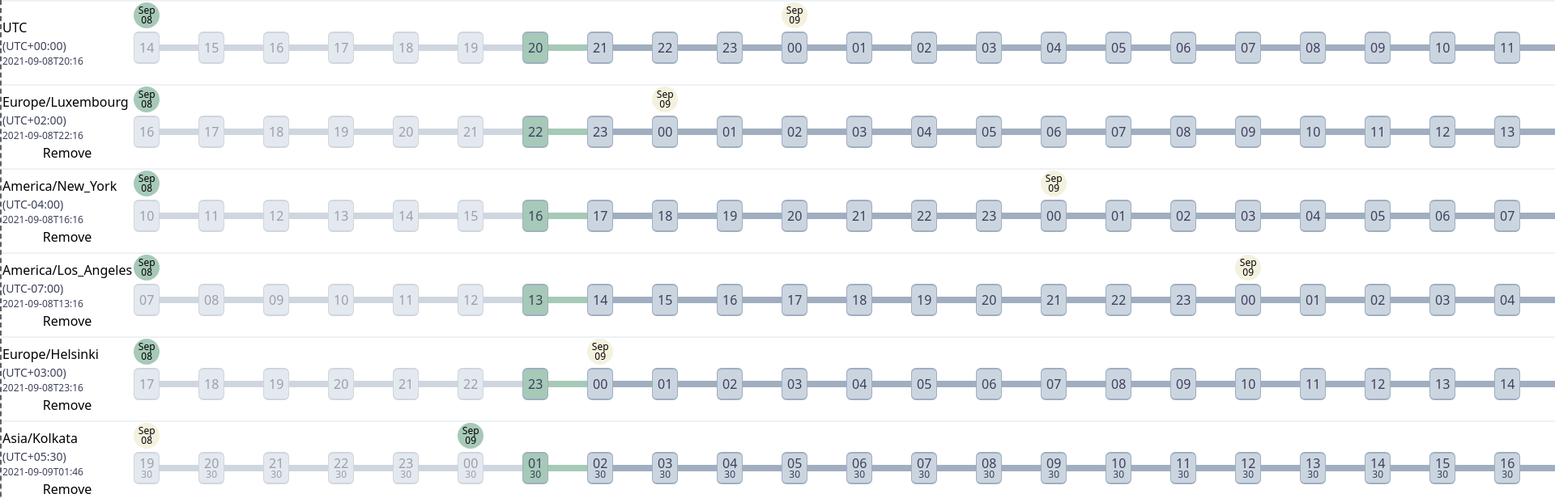
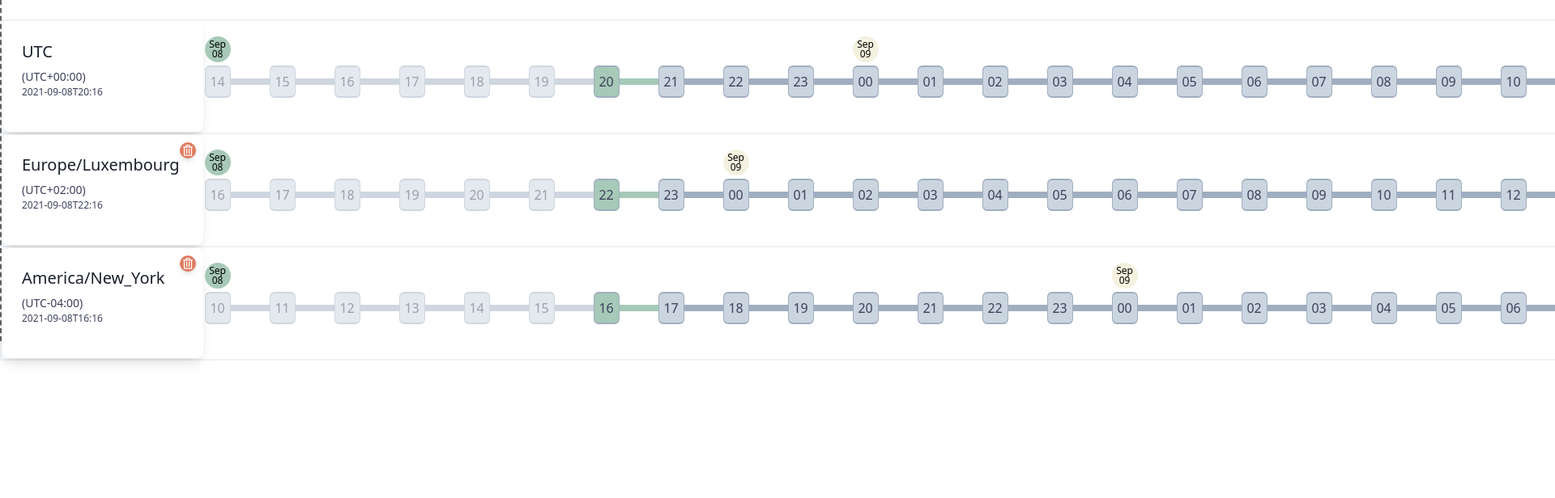
Before and after one commit to qtdzz/timeboard, a Next.js app: page / in a window 1280 px wide. Shown: the top 616 px of the page at 81% size, 1920 px wide, since content can reach past the window. Built offline with nearby package versions, Linux system fonts and the light colour scheme.

Commit message:
Change remove button to icon button

```diff
--- a/src/components/timeboard/TimeBoard.tsx
+++ b/src/components/timeboard/TimeBoard.tsx
@@ -50,18 +50,26 @@ const debounce = (callback: Function, wait: number) => {
 };
 
 type TimeBoardProps = {
-  selectedDate: number;
   baseTimeZone: string;
-  timeZones: string[];
-  removeCallback: Function;
+  defaultTimeZones: string[];
+  selectedDate?: number;
 };
 const TimeBoard = (props: TimeBoardProps) => {
   const { baseTimeZone } = props;
-  const baseDateMoment = moment.tz(props.selectedDate, props.baseTimeZone);
+  const baseDateMoment = props.selectedDate
+    ? moment
+        .tz(props.selectedDate, props.baseTimeZone)
+        .add(-6, 'hour')
+        .minute(0)
+    : moment.tz(baseTimeZone).add(-6, 'hour').minute(0);
   const [currentUTCTime, setCurrentUTCTime] = useState(moment());
   const [height, setHeight] = useState(0);
   const [leftPosition, setLeftPosition] = useState(0);
   const [indicatorLineStyle, setIndicatorLineStyle] = useState({});
+
+  const [timeZones, setTimeZones] = useState(props.defaultTimeZones);
+  const removeCallback = (timeZone: string) =>
+    setTimeZones(timeZones.filter((e: string) => e !== timeZone));
 
   const tableRef = useRef(null);
 
@@ -81,7 +89,7 @@ const TimeBoard = (props: TimeBoardProps) => {
 
   const debounceSetX = debounce((e: number) => setLeftPosition(e), 50);
 
-  const otherTimelines = props.timeZones
+  const otherTimelines = timeZones
     .filter((a) => a !== baseTimeZone)
     .map((timeZone) => (
       <TimeBoardRow
@@ -91,11 +99,12 @@ const TimeBoard = (props: TimeBoardProps) => {
         currentUTCTime={currentUTCTime}
         setIndicatorXFunction={debounceSetX}
         mouseLeftPosition={leftPosition}
-        removeCallback={props.removeCallback}
+        removeCallback={removeCallback}
       ></TimeBoardRow>
     ));
   return (
     <div>
+      <input></input>
       <table className={styles.table} ref={tableRef}>
         <tbody>
           <TimeBoardRow
--- a/src/components/zoneinfo/TimeZoneInfo.module.css
+++ b/src/components/zoneinfo/TimeZoneInfo.module.css
@@ -11,3 +11,19 @@
   @apply text-xs;
   @apply text-[#3D405B];
 }
+.removeButton{
+  @apply inline-block rounded-full bg-[#E07A5F] text-white leading-normal uppercase;
+  @apply shadow-md hover:bg-[#e6866c] hover:shadow-lg;
+  @apply focus:bg-[#E07A5F] focus:shadow-lg focus:outline-none focus:ring-0;
+  @apply active:bg-[#d16f53] active:shadow-lg transition duration-150 ease-in-out;
+  @apply w-5 h-5;
+  @apply mt-[-15px];
+  @apply mr-[-15px];
+}
+.removeButtonContainer {
+  @apply flex justify-center;
+
+}
+.timeZoneRowContainer{
+  @apply flex flex-row justify-between;
+}
--- a/src/components/zoneinfo/TimeZoneInfo.tsx
+++ b/src/components/zoneinfo/TimeZoneInfo.tsx
@@ -18,17 +18,46 @@ const TimeZoneInfo = (props: TimeZoneInfoProps) => {
     props.removeCallback === undefined ? (
       <div></div>
     ) : (
-      <button onClick={() => props.removeCallback!(timeZone)}>Remove</button>
+      <div className={styles.removeButtonContainer}>
+        <button
+          type="button"
+          className={styles.removeButton}
+          onClick={() => props.removeCallback!(timeZone)}
+        >
+          <svg
+            aria-hidden="true"
+            focusable="false"
+            data-prefix="far"
+            data-icon="trash-alt"
+            className="w-3 mx-auto"
+            role="img"
+            xmlns="http://www.w3.org/2000/svg"
+            viewBox="0 0 448 512"
+          >
+            <path
+              fill="currentColor"
+              d="M268 416h24a12 12 0 0 0 12-12V188a12 12 0 0 0-12-12h-24a12 12 0 0 0-12 12v216a12 12 0 0 0 12 12zM432 80h-82.41l-34-56.7A48 48 0 0 0 274.41 0H173.59a48 48 0 0 0-41.16 23.3L98.41 80H16A16 16 0 0 0 0 96v16a16 16 0 0 0 16 16h16v336a48 48 0 0 0 48 48h288a48 48 0 0 0 48-48V128h16a16 16 0 0 0 16-16V96a16 16 0 0 0-16-16zM171.84 50.91A6 6 0 0 1 177 48h94a6 6 0 0 1 5.15 2.91L293.61 80H154.39zM368 464H80V128h288zm-212-48h24a12 12 0 0 0 12-12V188a12 12 0 0 0-12-12h-24a12 12 0 0 0-12 12v216a12 12 0 0 0 12 12z"
+            ></path>
+          </svg>
+        </button>
+      </div>
     );
 
   return (
-    <div className={styles.timeZoneRow}>
-      <div>{timeZone}</div>
-      <div className={styles.offsetText}>{offsetText}</div>
-      <div className={styles.currentTime}>
-        {currentTime.format('YYYY-MM-DDTHH:mm')}
+    <div className="flex justify-left">
+      <div className="block p-6 rounded-lg shadow-lg bg-white w-full">
+        <h5 className="text-gray-900 text-xl leading-tight font-medium mb-2">
+          <div className={styles.timeZoneRowContainer}>
+            {timeZone} {removeButton}
+          </div>
+        </h5>
+        <div className="text-gray-700 text-base mb-4">
+          <div className={styles.offsetText}>{offsetText}</div>
+          <div className={styles.currentTime}>
+            {currentTime.format('YYYY-MM-DDTHH:mm')}
+          </div>
+        </div>
       </div>
-      {removeButton}
     </div>
   );
 };
--- a/src/pages/index.tsx
+++ b/src/pages/index.tsx
@@ -1,30 +1,14 @@
-import { useState } from 'react';
-
 import moment from 'moment';
 
 import TimeBoard from '../components/timeboard/TimeBoard';
 
 const Index = () => {
-  const baseTimeZone = 'UTC';
-  const baseDate = moment.tz(baseTimeZone).add(-6, 'hour').minute(0).valueOf();
-  const [timeZones, setTimeZones] = useState([
-    'Europe/Luxembourg',
-    'America/New_York',
-    'America/Los_Angeles',
-    'Europe/Helsinki',
-    'Asia/Kolkata',
-    'Asia/Katmandu',
-    'Pacific/Marquesas',
-  ]);
-  const removeCallback = (timeZone: string) =>
-    setTimeZones(timeZones.filter((e: string) => e !== timeZone));
   return (
     <div>
       <TimeBoard
-        selectedDate={baseDate}
-        baseTimeZone={baseTimeZone}
-        timeZones={timeZones}
-        removeCallback={removeCallback}
+        selectedDate={moment().valueOf()}
+        baseTimeZone="UTC"
+        defaultTimeZones={['Europe/Luxembourg', 'America/New_York']}
       ></TimeBoard>
     </div>
   );
--- a/tailwind.config.js
+++ b/tailwind.config.js
@@ -1,7 +1,7 @@
 module.exports = {
   mode: 'jit',
   purge: ['./src/**/*.{js,ts,jsx,tsx}'],
-  darkMode: false,
+  darkMode: true,
   theme: {
     fontSize: {
       xs: '0.75rem',
```
